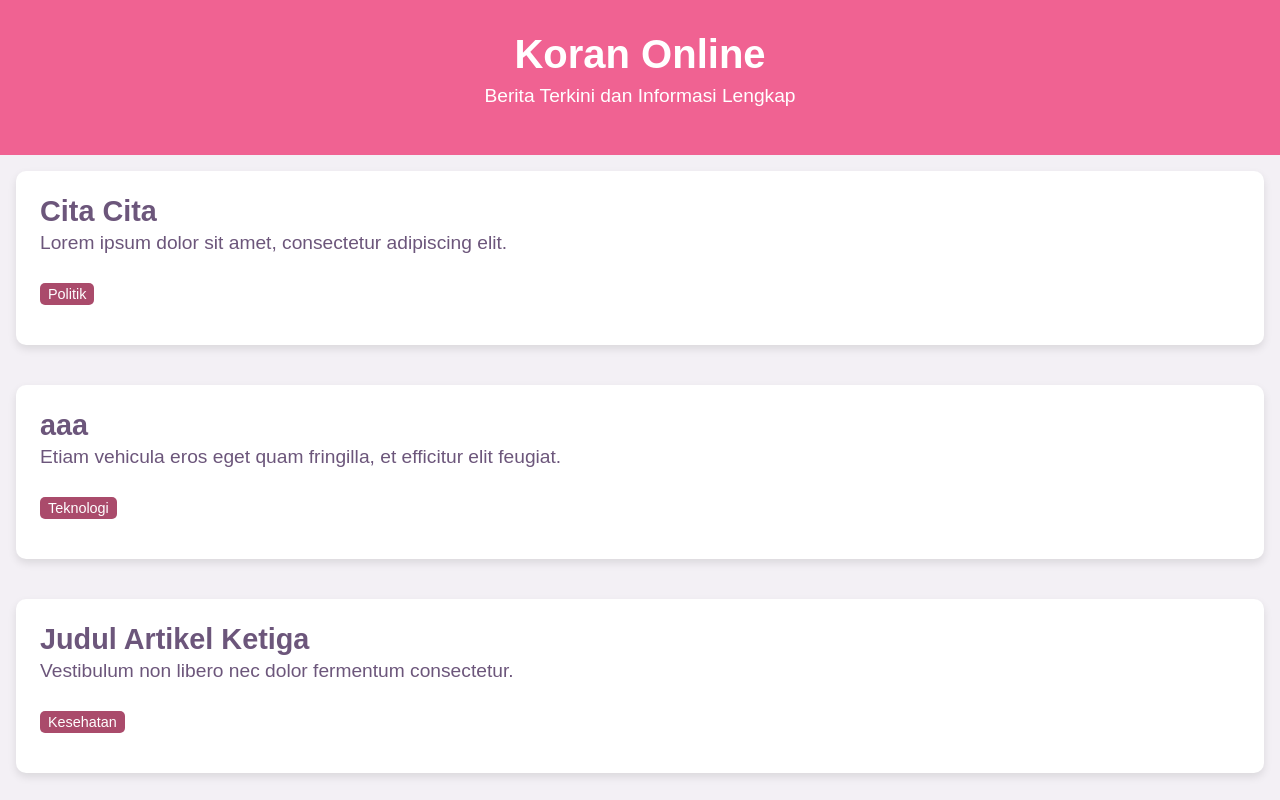
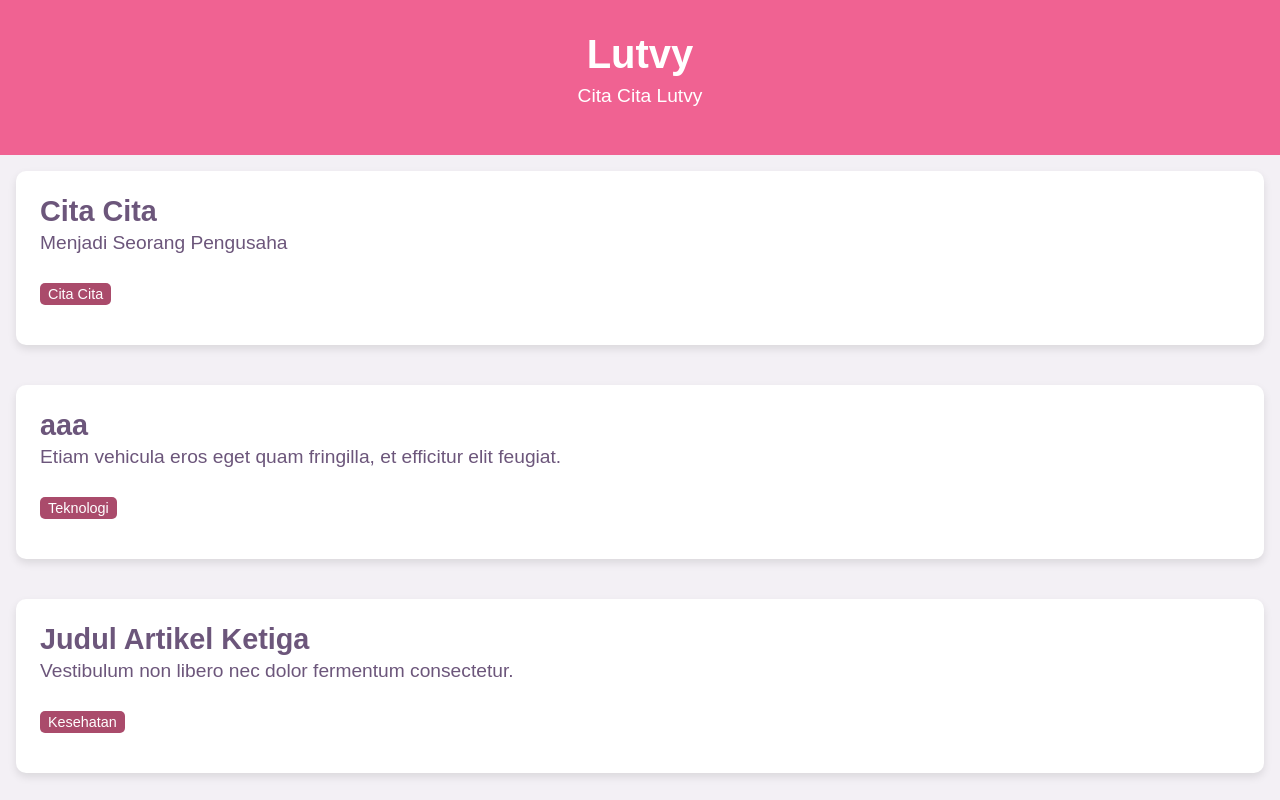
Before and after one commit to lutvy111/CompanyLutpi, a plain HTML site: page index.html in a window 1280 px wide. Shown: the top 800 px of the page. Drawn offline with Linux system fonts and the light colour scheme.

Commit message:
Update index.html

```diff
--- a/index.html
+++ b/index.html
@@ -10,14 +10,14 @@
 </head>
 <body>
   <header>
-    <h1>Koran Online</h1>
-    <p>Berita Terkini dan Informasi Lengkap</p>
+    <h1>Lutvy</h1>
+    <p>Cita Cita Lutvy</p>
   </header>
   <main>
     <section class="article">
       <h2>Cita Cita</h2>
-      <p>Lorem ipsum dolor sit amet, consectetur adipiscing elit.</p>
-      <span class="category">Politik</span>
+      <p>Menjadi Seorang Pengusaha </p>
+      <span class="category">Cita Cita</span>
     </section>
     <section class="article">
       <h2>aaa</h2>
```
